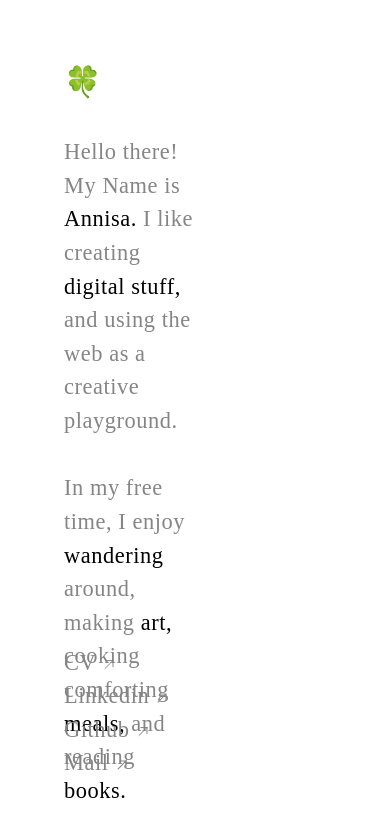
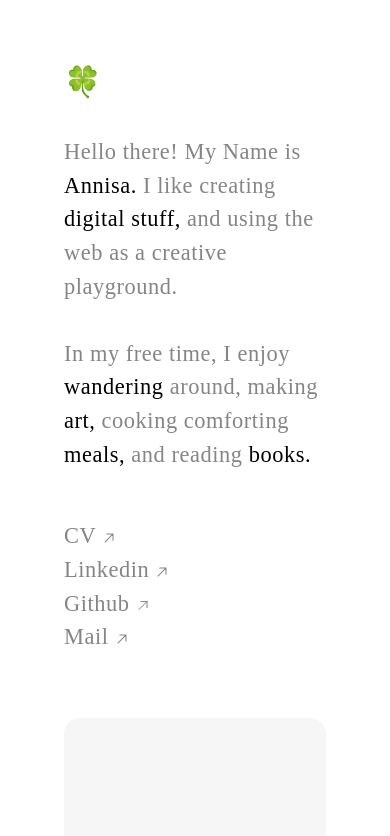
Before and after one commit to annisa-rachma/annisarachma.com, a React (Vite) app: page / in a window 390 px wide. Shown: the top 836 px of the page. Built offline with nearby package versions, Linux system fonts and the light colour scheme.

Commit message:
feat: add responsive styling

```diff
--- a/src/App.tsx
+++ b/src/App.tsx
@@ -5,12 +5,10 @@ import LinkComponent from "./components/LinkComponent";
 function App() {
   return (
     <>
-      <div className="h-[100vh]  overflow-hidden relative max-w-[1350px] m-auto p-0 ">
-        <div
-          className=" static w-[100%] flex min-w-[1024px] "
-        >
-
-          <div className="w-[35%] font-[roboto-serif] text-[1.4rem] text-grey tracking-wide absolute left-[64px] pt-[64px] block ">
+      <div className="h-[100vh] w-full  relative max-w-[1350px] m-auto p-0 ">
+        <div className=" flex flex-col lg:flex-row  w-full ">
+          <div className=" font-[roboto-serif] text-[1.4rem] text-grey tracking-wide lg:absolute left-[64px] flex flex-col lg:justify-between lg:h-[100vh] p-[64px] lg:w-[35%] w-[full] lg:pl-0 lg:pr-0 gap-12 ">
+            <div className="w-[100%] md:w-[70%] lg:w-[100%]">
               <p className="">
                 <span className="text-3xl">🍀</span> <br />
                 <br />
@@ -27,26 +25,8 @@ function App() {
                 <span className="text-black"> books.</span>
               </p>
             </div>
+            <div className="w-[100%] ">
 
-
-          <div id="works" className="static w-[100%] h-[100vh] overflow-y-auto no-scrollbar pt-[64px] pr-[64px] pb-[64px] pl-[45%] grid grid-cols-2 gap-4 grid-flow-row "
-
-          >
-            <div className="bg-[#F6F6F6] aspect-[2/1] col-span-2 rounded-2xl ">
-
-            </div>
-            <div className="bg-[#F6F6F6] aspect-square  rounded-2xl">
-
-            </div>
-            <div className="bg-[#F6F6F6] aspect-square h rounded-2xl">
-
-            </div>
-            <div className="bg-[#F6F6F6] aspect-[2/1] col-span-2 rounded-2xl">
-
-            </div>
-          </div>
-
-          <div className="w-[35%] font-[roboto-serif] text-[1.4rem] text-grey tracking-wide absolute left-[64px] bottom-[64px]">
               <LinkComponent title={"CV"} link="" />
               <LinkComponent
                 title={"Linkedin"}
@@ -62,6 +42,17 @@ function App() {
               />
             </div>
           </div>
+
+          <div
+            id="works"
+            className=" w-[100%] lg:h-[100vh] lg:overflow-y-auto no-scrollbar lg:pt-[64px] pr-[64px] pb-[64px] pl-[64px] lg:pl-[45%] grid grid-cols-2 gap-4 grid-flow-row "
+          >
+            <div className="bg-[#F6F6F6] aspect-[2/1] col-span-2 rounded-2xl "></div>
+            <div className="bg-[#F6F6F6] aspect-square  rounded-2xl"></div>
+            <div className="bg-[#F6F6F6] aspect-square h rounded-2xl"></div>
+            <div className="bg-[#F6F6F6] aspect-[2/1] col-span-2 rounded-2xl "></div>
+          </div>
+        </div>
       </div>
     </>
   );
```
Lines whose indentation alone changed are shown as unchanged.
